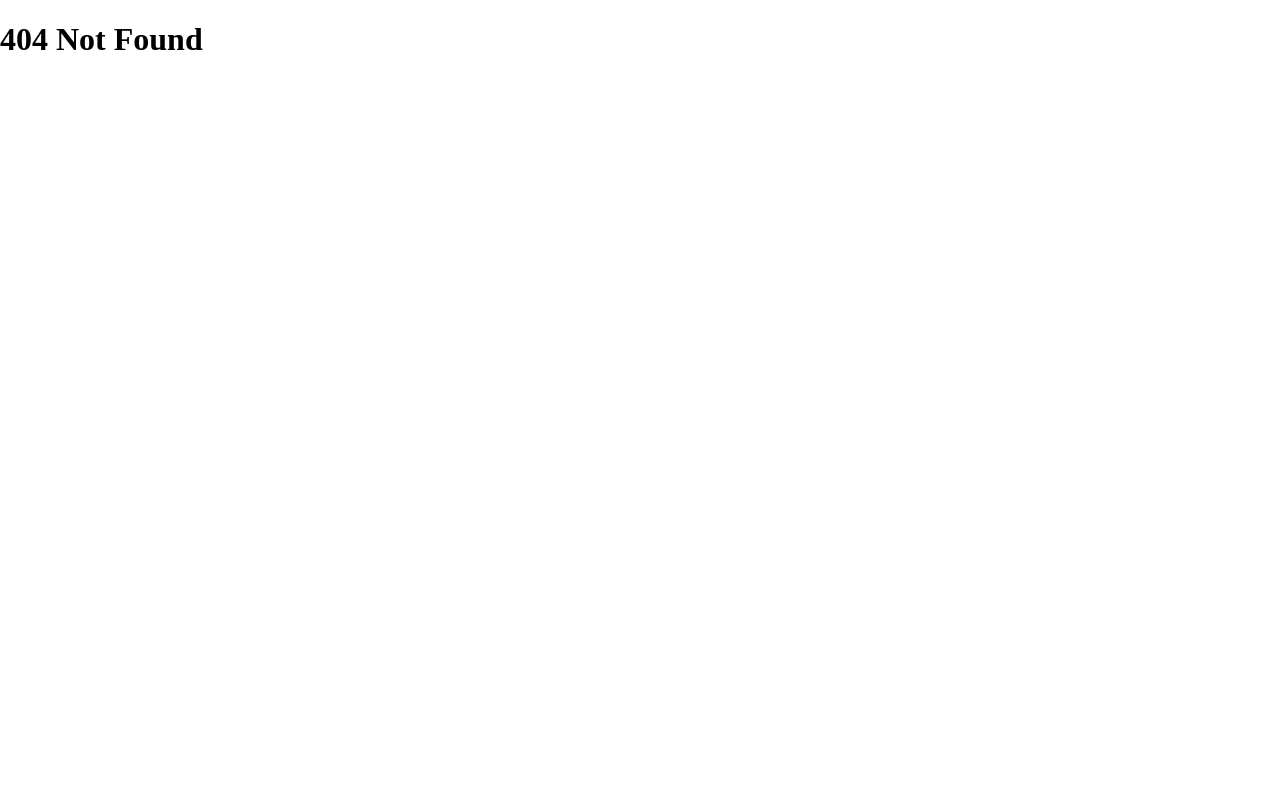
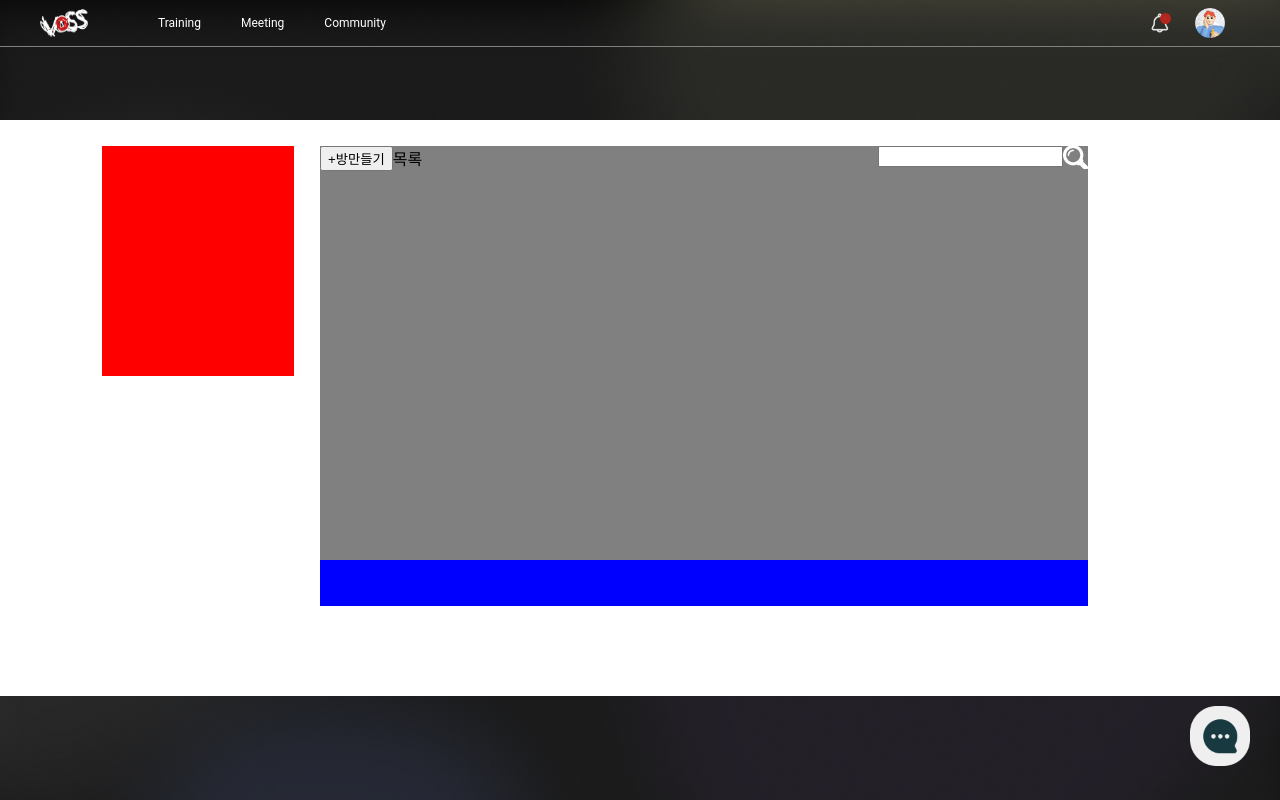
Before and after one commit to swy0123/VOSS, a React (Vite) app in the folder frontend/: page /meeting in a window 1280 px wide. Before the commit this address had no page. Shown: the top 800 px of the page. Built offline with nearby package versions, Linux system fonts and the light colour scheme.

Commit message:
feat: 화상회의 목록 게시판 틀 생성 S09P12B106-181

```diff
--- a/frontend/src/Router.tsx
+++ b/frontend/src/Router.tsx
@@ -8,6 +8,7 @@ import TrainingVoiceAnalysis from "./pages/TrainingVoiceAnalysis";
 import TrainingDubbing from "./pages/TrainingDubbing";
 import TrainingAccent from "./pages/TrainingAccent";
 import FreeBoard from "./pages/FreeBoard";
+import MeetingBoard from "./pages/MeetingBoard";
 
 const router = createBrowserRouter([
     {
@@ -44,6 +45,11 @@ const router = createBrowserRouter([
                 element: <FreeBoard/>,
                 errorElement: <ErrorComponent/>,
             },
+            {
+                path:"meeting",
+                element: <MeetingBoard/>,
+                errorElement: <ErrorComponent/>,
+            },
         ],
         errorElement: <NotFound/>
     }
--- a/frontend/src/components/Header/MenuListBar.tsx
+++ b/frontend/src/components/Header/MenuListBar.tsx
@@ -37,6 +37,8 @@ function MenuListBar({setMenuIsShown}:Headertype) {
   const goDubbing = () => {navigate("/dubbing")}
   const goAccent = () => {navigate("/accent")}
   const goFreeBoard = () => {navigate("/freeboard")}
+  const goMeetingBoard = () => {navigate("/meeting")}
+
 
   return(
     <MenuBox
@@ -49,7 +51,7 @@ function MenuListBar({setMenuIsShown}:Headertype) {
       </Menuitems>
 
       <Menuitems>
-        <Item>화상 회의</Item>
+        <Item onClick={goMeetingBoard}>화상 회의</Item>
       </Menuitems>
 
       <Menuitems>
--- /dev/null
+++ b/frontend/src/components/Meeting/MeetingList.tsx
@@ -0,0 +1,20 @@
+import { styled } from "styled-components";
+
+const ListBox = styled.div`
+    height: 90%;
+    background-color: gray;
+
+`;
+
+function MeetingList(){
+
+    return (
+        <ListBox>
+            목록
+        </ListBox>
+    )
+
+
+}
+
+export default MeetingList;
--- /dev/null
+++ b/frontend/src/pages/MeetingBoard.tsx
@@ -0,0 +1,74 @@
+import { styled } from "styled-components";
+import { BackGroundImg } from "../components/BackGroundImg";
+import Header from "../components/Header/Header";
+import Messenger from "../components/Message/Messenger";
+import MeetingList from "../components/Meeting/MeetingList";
+import SearchInputImg from "../assets/MeetingBoard/SearchInput.png";
+
+const MeetingDiv = styled.div`
+background-color: white;
+  width: 100%;
+  height: 60%;
+  margin-top: 50px;
+`;
+
+const LeftDiv = styled.div`
+background-color: red;
+  float: left;
+  width: 15%;
+  height: 40%;
+  margin-left: 8%;
+  margin-top: 2%;
+`;
+
+const SearchDiv = styled.div`
+
+`;
+
+const CrateRoom = styled.button`
+float: left;
+
+`;
+
+const SearchInput = styled.input`
+float: right;
+
+`;
+
+const SearchInputButton = styled.img`
+float: right;
+
+`;
+
+
+const RightDiv = styled.div`
+background-color: blue;
+  float: left;
+  width: 60%;
+  height: 80%;
+  margin: 2%;
+`;
+
+function MeetingBoard() {
+  return (
+    <BackGroundImg>
+      <Header />
+
+      <MeetingDiv>
+        <LeftDiv>
+        </LeftDiv>
+        <RightDiv>
+          <SearchDiv>
+            <CrateRoom>+방만들기</CrateRoom>
+            <SearchInputButton src={SearchInputImg}></SearchInputButton>
+            <SearchInput type="text" />
+          </SearchDiv>
+          <MeetingList></MeetingList>
+        </RightDiv>
+      </MeetingDiv>
+
+      <Messenger />
+    </BackGroundImg>
+  )
+}
+export default MeetingBoard;
--- a/frontend/src/pages/SelectCategory.tsx
+++ b/frontend/src/pages/SelectCategory.tsx
@@ -121,6 +121,7 @@ function SelectCategory () {
   const goDubbing = () => {navigate("/dubbing")}
   const goAccent = () => {navigate("/accent")}
   const goFreeBoard = () => {navigate("/freeboard")}
+  const goMeetingBoard = () => {navigate("/meeting")}
 
   return(
     <div>
@@ -154,7 +155,7 @@ function SelectCategory () {
             </Cartegory_units>
 
             <MeetingEnter $isShown={MeetIsShown}>
-              <MeetingEnterIcon src="/src/assets/Category/EnterMeeting.png"/>
+              <MeetingEnterIcon src="/src/assets/Category/EnterMeeting.png" onClick={goMeetingBoard}/>
             </MeetingEnter>
           </Meeting>
 
```
Also changed, not shown: frontend/src/assets/MeetingBoard/SearchInput.png (added).
